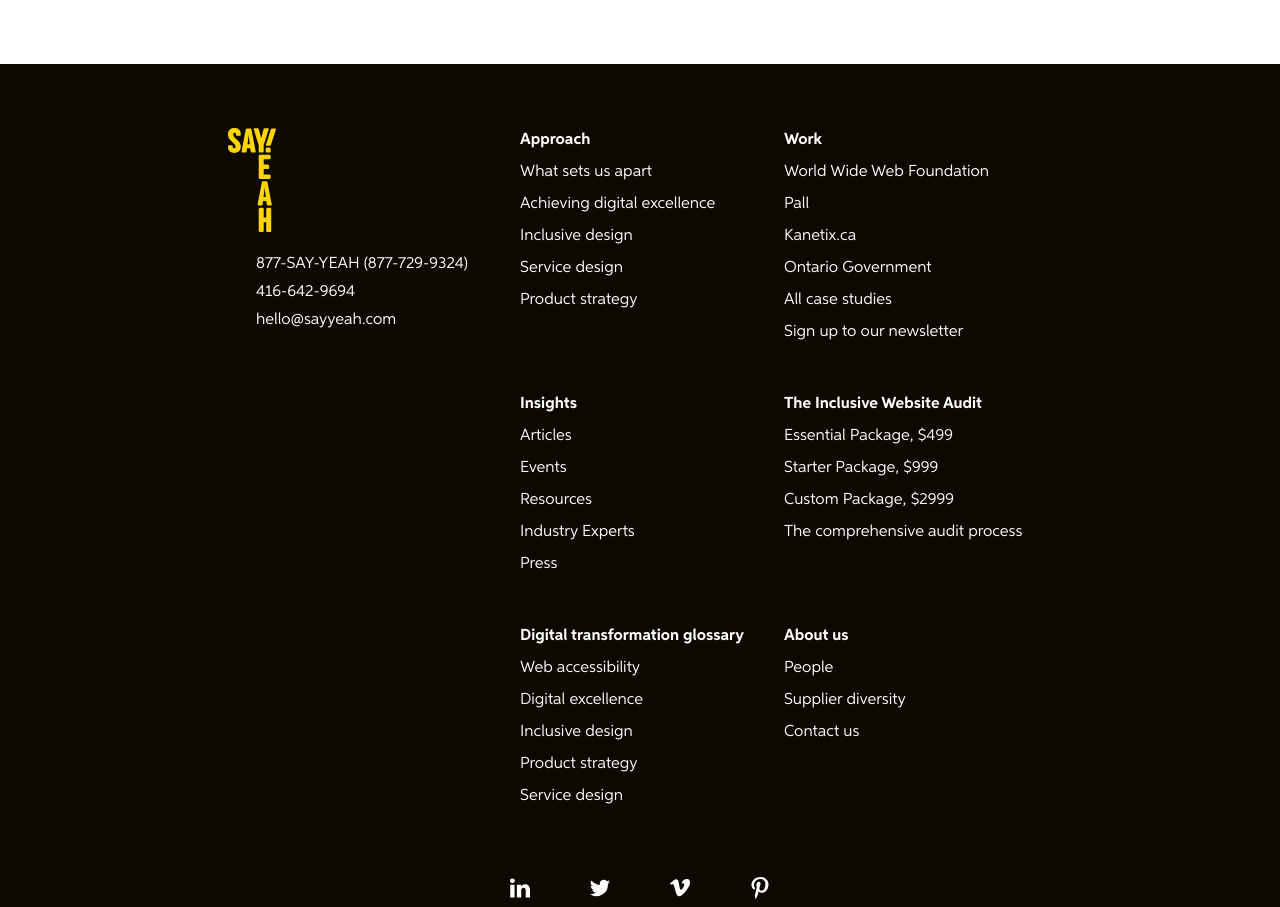
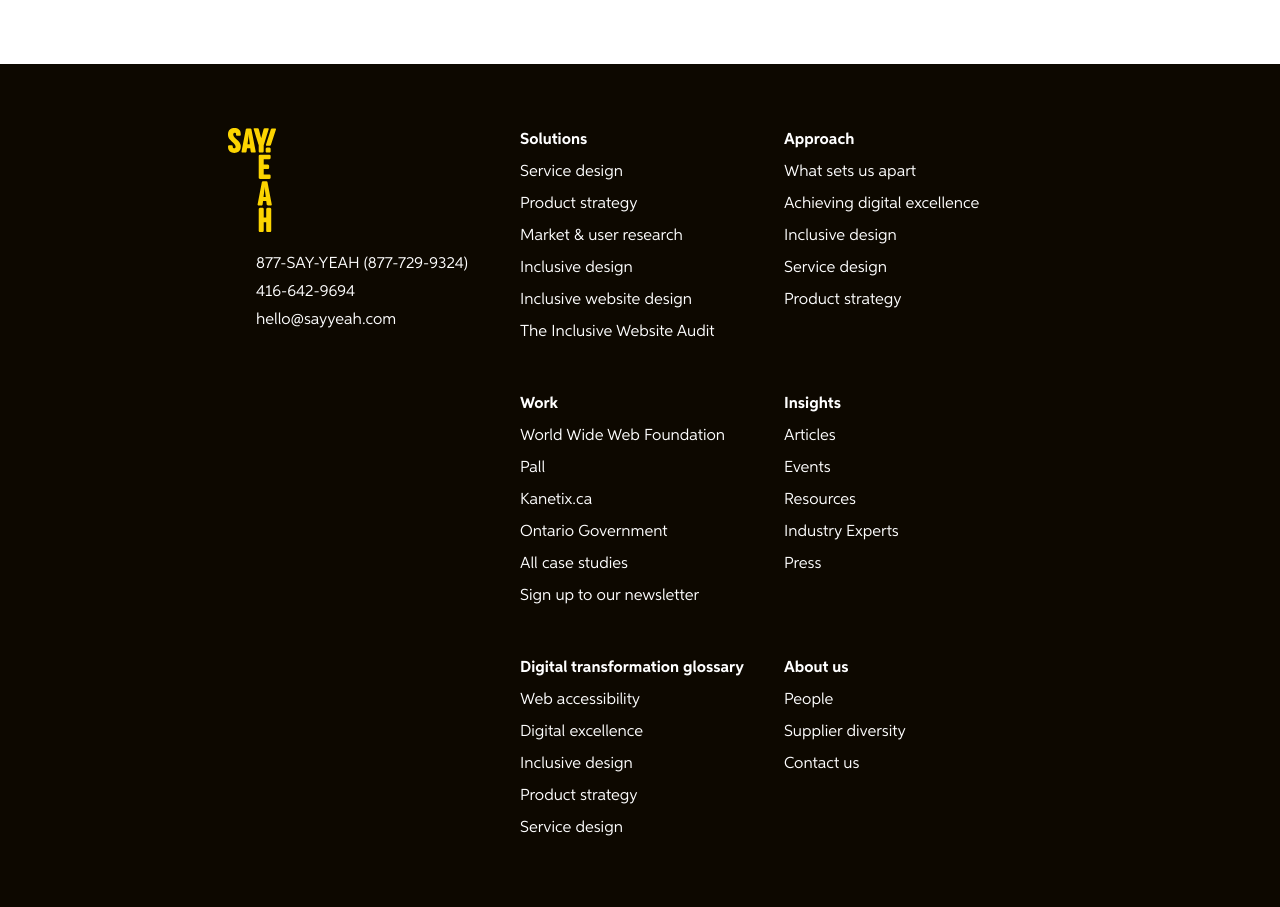
Before and after one commit to matt416/sayyeah-next, a Next.js app: page /checkout in a window 1280 px wide. Shown: the part 980-1887 px from the top of the page. Built offline with nearby package versions, Linux system fonts and the light colour scheme; no server answers.

Commit message:
Content and redirect updates

```diff
--- a/data/en-ca/collections/mainmenu.json
+++ b/data/en-ca/collections/mainmenu.json
@@ -1,6 +1,6 @@
 [
-  { "label": "Approach", "href": "/approach/" },
+  { "label": "Solutions", "href": "/solutions/" },
   { "label": "Work", "href": "/work/" },
-  { "label": "Insights", "href": "/insights/" },
+  { "label": "Insights", "href": "/digital-insights/" },
   { "label": "About", "href": "/about-us/" }
 ]
--- a/pages/solutions.js
+++ b/pages/solutions.js
@@ -90,8 +90,8 @@
                 body:"**Grow your market understanding** in order to uncover product and services gaps and opportunities.",
                 actions:[
                   {
-                    label:"User research",
-                    href:"/solutions/user-research/"
+                    label:"Market & user research",
+                    href:"/solutions/market-research/"
                   }
                 ]
               }
@@ -153,7 +153,7 @@
                 <p className="mb-2">If you’re asking...</p>
                 <ul className="space-y-8 flex-1 flex flex-col justify-around">
                   { item?.questions?.map((question, index) => (
-                    <Quote nodeType="li" key={ index } quoteColor="mocha">{ question }</Quote>
+                    <Quote nodeType="li" key={ index } quoteColor="bronze">{ question }</Quote>
                     ))}
                 </ul>
               </div>
--- a/pages/solutions/inclusive-design.js
+++ b/pages/solutions/inclusive-design.js
@@ -97,11 +97,6 @@
               title:"Inclusive product or service validation and continuous improvement",
               body:"Throughout the planning and development process, we use ongoing user testing processes to improve the strategy, design, and experience, to ensure your products and services are serving the market in the most effective way.\n\n In the context of inclusive design, this means being intentional about who we are engaging with from the market. By continuing this process of speaking to and testing with diverse users, we can continue to validate choices that impact the full spectrum of the market.\n\n The series of user testing methodologies at our disposal allows us to effectively uncover the most practical insights at each stage of the development cycle. Whether we are facilitating workshops, conducting interviews, running a usability test, surveying, or analyzing data, our ability to sort and synthesize findings, alongside our decades of technology and human-centered design experience, de-risks and accelerates any product or service design effort. With an inclusive lens added to this mix, you’ll have access to the most extensive validation processes available for vetting your products and services."
             },
-            {
-              title: "Accessibility for all as standard practice",
-              body: "As part of our inclusive design objectives, we work to design and develop your products and services with accessibility guidelines in mind. Not only does this approach open up new market opportunities by ensuring your products and services are functionally accessible for users with disabilities or other accommodation needs, but this approach helps improve access for all.",
-              className: "bg-sy-sunshine p-4"
-            }
           ].map(item => (
             <div className={ item.className ? item.className : null }>
               { item.img ? <Image src={ item.img.src } alt={ item.img.alt } width="56" height="56" /> : null }
@@ -109,6 +104,13 @@
               <ReactMarkdown className="space-y-4">{ item.body }</ReactMarkdown>
             </div>
           ))}
+
+
+          <div className="col-span-full max-w-readable space-y-4 bg-sy-sunshine p-4">
+            <h3 className="text-24 font-bold mb-3">Accessibility for all as standard practice</h3>
+            <p>As part of our inclusive design objectives, we work to design and develop your products and services with accessibility guidelines in mind. Not only does this approach open up new market opportunities by ensuring your products and services are functionally accessible for users with disabilities or other accommodation needs, but this approach helps improve access for all.</p>
+          </div>
+
           <div className="col-span-full max-w-readable space-y-4">
             <p className="text-24 font-bold">Let’s explore how this toolkit can help your organization multiply your product and service successes.</p>
             <LinkButton href="/contact-us/" bgColor="black" textColor="white">Get in touch</LinkButton>
--- a/ui/components/Quote.js
+++ b/ui/components/Quote.js
@@ -19,6 +19,7 @@
   quoteColor: {
     mocha: "text-sy-mocha",
     bronze: "text-sy-bronze",
+    gold: 'text-sy-gold',
   }
 })
 
--- a/ui/svg/Arrow.js
+++ b/ui/svg/Arrow.js
@@ -5,7 +5,7 @@
 import clsx from 'clsx'
 export default function Arrow( { id, href, alt = false, width = "24", height = "24", className }) {
 return <PreventLineWrap><InlineSvg {... { href, alt, width, height, className: clsx(className, "inline"), viewBox: "0 0 24 24" } }>
-        <g fill="currentColor" fill-rule="evenodd" clip-rule="evenodd">
+        <g fill="currentColor" fillRule="evenodd" clipRule="evenodd">
     <path d="M3 11H1c-.265216 0-.519556.1054-.707092.2929C.105371 11.4804 0 11.7348 0 12c0 .2652.105371.5196.292908.7071C.480444 12.8947.734784 13 1 13h2c.26522 0 .51959-.1053.70712-.2929C3.89466 12.5196 4 12.2652 4 12c0-.2652-.10534-.5196-.29288-.7071C3.51959 11.1054 3.26522 11 3 11ZM23.71 11.2901l-5-5.00003c-.1873-.18625-.4408-.2908-.705-.2908-.2642 0-.5176.10455-.705.2908-.1862.18736-.2908.44083-.2908.70502 0 .26418.1046.51762.2908.70498l3.29 3.30003H6.95001c-.26521 0-.51958.1053-.70712.2929-.18754.1875-.29288.4418-.29288.7071 0 .2652.10534.5195.29288.7071.18754.1875.44191.2929.70712.2929H20.59l-3.29 3.29c-.1862.1873-.2908.4408-.2908.705 0 .2642.1046.5176.2908.705.1874.1862.4408.2908.705.2908.2642 0 .5177-.1046.705-.2908l5-5c.1863-.1874.2908-.4408.2908-.705 0-.2642-.1045-.5177-.2908-.705Z"/>
   </g>
     </InlineSvg>
--- a/ui/templates/Footer.js
+++ b/ui/templates/Footer.js
@@ -38,65 +38,73 @@
             {
               [
                 {
-                  label: "Approach", href: "/approach/", srLabelSuffix: null, id: useId(),
+                  label: "Solutions", href: "/solutions/", id: useId(),
                   children: [
-                    { label: "What sets us apart", href: "/approach/what-sets-us-apart/", srLabelSuffix: null },
-                    { label: "Achieving digital excellence", href: "/approach/digital-excellence/", srLabelSuffix: null },
-                    { label: "Inclusive design", href: "/approach/inclusive-design/", srLabelSuffix: null },
-                    { label: "Service design", href: "/approach/service-design/", srLabelSuffix: null },
-                    { label: "Product strategy", href: "/approach/product-strategy/", srLabelSuffix: null },
+                    { label: "Service design", href: "/solutions/service-design/" },
+                    { label: "Product strategy", href: "/solutions/product-strategy/" },
+                    { label: "Market & user research", href: "/solutions/market-research/" },
+                    { label: "Inclusive design", href: "/solutions/inclusive-design/" },
+                    { label: "Inclusive website design", href: "/solutions/inclusive-website-design/" },
+                    { label: "The Inclusive Website Audit", href: "/essential-website-audit/" },
+                  ]
+                },
+                {
+                  label: "Approach", href: "/approach/",  id: useId(),
+                  children: [
+                    { label: "What sets us apart", href: "/approach/what-sets-us-apart/",  },
+                    { label: "Achieving digital excellence", href: "/approach/digital-excellence/",  },
+                    { label: "Inclusive design", href: "/approach/inclusive-design/",  },
+                    { label: "Service design", href: "/approach/service-design/",  },
+                    { label: "Product strategy", href: "/approach/product-strategy/",  },
                   ]
                 },{
-                  label: "Work", href: "/work/", srLabelSuffix: null, id: useId(),
+                  label: "Work", href: "/work/",  id: useId(),
                   children: [
-                    { label: "World Wide Web Foundation", href: "/case-study/world-wide-web-foundation/", srLabelSuffix: null },
-                    { label: "Pall", href: "/case-study/pall/", srLabelSuffix: null },
-                    { label: "Kanetix.ca", href: "/case-study/kanetix/", srLabelSuffix: null },
-                    { label: "Ontario Government", href: "/case-study/ontario/", srLabelSuffix: null },
-                    { label: "All case studies", href: "/case-studies/", srLabelSuffix: null },
-                    { label: "Sign up to our newsletter", href: "/digital-insights/newsletter/", srLabelSuffix: null },
+                    { label: "World Wide Web Foundation", href: "/case-study/world-wide-web-foundation/",  },
+                    { label: "Pall", href: "/case-study/pall/",  },
+                    { label: "Kanetix.ca", href: "/case-study/kanetix/",  },
+                    { label: "Ontario Government", href: "/case-study/ontario/",  },
+                    { label: "All case studies", href: "/case-studies/",  },
+                    { label: "Sign up to our newsletter", href: "/digital-insights/newsletter/",  },
                   ]
                 },{
-                  label: "Insights", href: "/digital-insights/", srLabelSuffix: null, id: useId(),
+                  label: "Insights", href: "/digital-insights/",  id: useId(),
                   children: [
-                    { label: "Articles", href: "/digital-insights/category/articles/", srLabelSuffix: null },
-                    { label: "Events", href: "/digital-insights/category/events/", srLabelSuffix: null },
-                    { label: "Resources", href: "/digital-insights/category/resources/", srLabelSuffix: null },
-                    { label: "Industry Experts", href: "/digital-insights/category/industry-experts/", srLabelSuffix: null },
-                    { label: "Press", href: "/digital-insights/category/press/", srLabelSuffix: null },
+                    { label: "Articles", href: "/digital-insights/category/articles/",  },
+                    { label: "Events", href: "/digital-insights/category/events/",  },
+                    { label: "Resources", href: "/digital-insights/category/resources/",  },
+                    { label: "Industry Experts", href: "/digital-insights/category/industry-experts/",  },
+                    { label: "Press", href: "/digital-insights/category/press/",  },
                   ]
-                },{
-                  label: "The Inclusive Website Audit", href: "/essential-website-audit/", srLabelSuffix: null, id: useId(),
+                },/**{
+                  label: "The Inclusive Website Audit", href: "/essential-website-audit/",  id: useId(),
                   children: [
-                    { label: "Essential Package, $499", href: "/essential-audit/", srLabelSuffix: null },
-                    { label: "Starter Package, $999", href: "/essential-website-audit/starter/", srLabelSuffix: null },
-                    { label: "Custom Package, $2999", href: "/essential-website-audit/custom/", srLabelSuffix: null },
-                    { label: "The comprehensive audit process", href: "/essential-website-audit/comprehensive-website-audit-process/", srLabelSuffix: null },
+                    { label: "Essential Package, $499", href: "/essential-audit/",  },
+                    { label: "Starter Package, $999", href: "/essential-website-audit/starter/",  },
+                    { label: "Custom Package, $2999", href: "/essential-website-audit/custom/",  },
+                    { label: "The comprehensive audit process", href: "/essential-website-audit/comprehensive-website-audit-process/",  },
                   ]
-                },{
-                  label: "Digital transformation glossary", href: "/glossary/", srLabelSuffix: null, id: useId(),
+                },*/{
+                  label: "Digital transformation glossary", href: "/glossary/",  id: useId(),
                   children: [
-                    { label: "Web accessibility", href: "/glossary/category/accessibility/", srLabelSuffix: null },
-                    { label: "Digital excellence", href: "/glossary/category/digital-excellence/", srLabelSuffix: null },
-                    { label: "Inclusive design", href: "/glossary/category/inclusive-design/", srLabelSuffix: null },
-                    { label: "Product strategy", href: "/glossary/category/product-strategy/", srLabelSuffix: null },
-                    { label: "Service design", href: "/glossary/category/service-design/", srLabelSuffix: null },
+                    { label: "Web accessibility", href: "/glossary/category/accessibility/",  },
+                    { label: "Digital excellence", href: "/glossary/category/digital-excellence/",  },
+                    { label: "Inclusive design", href: "/glossary/category/inclusive-design/",  },
+                    { label: "Product strategy", href: "/glossary/category/product-strategy/",  },
+                    { label: "Service design", href: "/glossary/category/service-design/",  },
 
                   ]
                 },{
-                  label: "About us", href: "/about-us/", srLabelSuffix: null, id: useId(),
+                  label: "About us", href: "/about-us/",  id: useId(),
                   children: [
-                    { label: "People", href: "/people/", srLabelSuffix: null },
-                    { label: "Supplier diversity", href: "/about-us/supplier-diversity/", srLabelSuffix: null },
-                    { label: "Contact us", href: "/contact-us/", srLabelSuffix: null },
+                    { label: "People", href: "/people/",  },
+                    { label: "Supplier diversity", href: "/about-us/supplier-diversity/",  },
+                    { label: "Contact us", href: "/contact-us/",  },
                   ]}].map((group) => (
                 <ul className="flex flex-col items-start space-y-2" key={ group.label }>{/** aria-labelledby={ group.id } */}
                   <li>
                     <a href={ group.href } className="font-bold mb-4 hover:underline" id={ group.id }>
                       { group.label }
-                      { group.srLabelSuffix
-                        ? <span className="sr-only"> { item.srLabelSuffix }</span>
-                        : null }
                     </a>
                   </li>
                   { group.children
@@ -104,9 +112,6 @@
                         <li key={ key }>
                           <a className="hover:underline" key={ `${item.href}-${key}` } href={ item.href }>
                             { item.label }
-                            { item.srLabelSuffix
-                              ? <span className="sr-only"> { item.srLabelSuffix }</span>
-                              : null }
                           </a>
                         </li>
                       ))
--- a/ui/templates/Hero.js
+++ b/ui/templates/Hero.js
@@ -10,7 +10,7 @@
     {/* <div className="grid DEFAULT_GRID_GAP DEFAULT_GRID_COLS DEFAULT_CONTENT content-center"> */}
       <div className="flex flex-col items-start">
 
-        <div className="max-w-[24rem] w-full space-y-6 ">
+        <div className="max-w-[32rem] w-full space-y-6 ">
           <h1 className="text-40 text-sy-yellow font-bold">
             { props.name ? <span className="sr-only">{ props.name }</span> : null }
             { props.title }
@@ -26,7 +26,7 @@
           <ul className="space-y-4">
             { actions?.map((action, key) =>
               <li key={ key } >
-                <LinkArrow href={ action.href }>
+                <LinkArrow key={ key } href={ action.href }>
                   { action.label }
                 </LinkArrow>
               </li>
--- a/ui/templates/RelatedServiceCards.js
+++ b/ui/templates/RelatedServiceCards.js
@@ -17,7 +17,7 @@
     title:"Research",
     body:"One constant throughout all of our digital transformation work is the need for effective research, analysis, synthesis, and actionable next steps for the organizations we work with. Let’s explore this core competency for delivering exceptional products and services.",
     action:{
-      href:"/approach/research/",
+      href:"/solutions/market-research/",
       label:"Learn more|about our research process",
     }
   },
@@ -81,7 +81,7 @@
     title:"Inclusive design",
     body:"Inclusive design ensures your products and services are embraced by your market by welcoming diverse market segments to engage authentically with your organization. Learn how to design with intersectionality, usability, accessibility, and inclusion at the centre of your work.",
     action:{
-      href:"/approach/inclusive-design/",
+      href:"/solutions/inclusive-design/",
       label:"Learn more|about our inclusive design process",
     }
   },
```
Also changed, not shown: next.config.js (+66 -0 lines), pages/index.js (+3 -4 lines), pages/essential-website-audit.js (renamed from pages/essential-audit.js), pages/solutions/market-research.js (renamed from pages/solutions/user-research.js).
